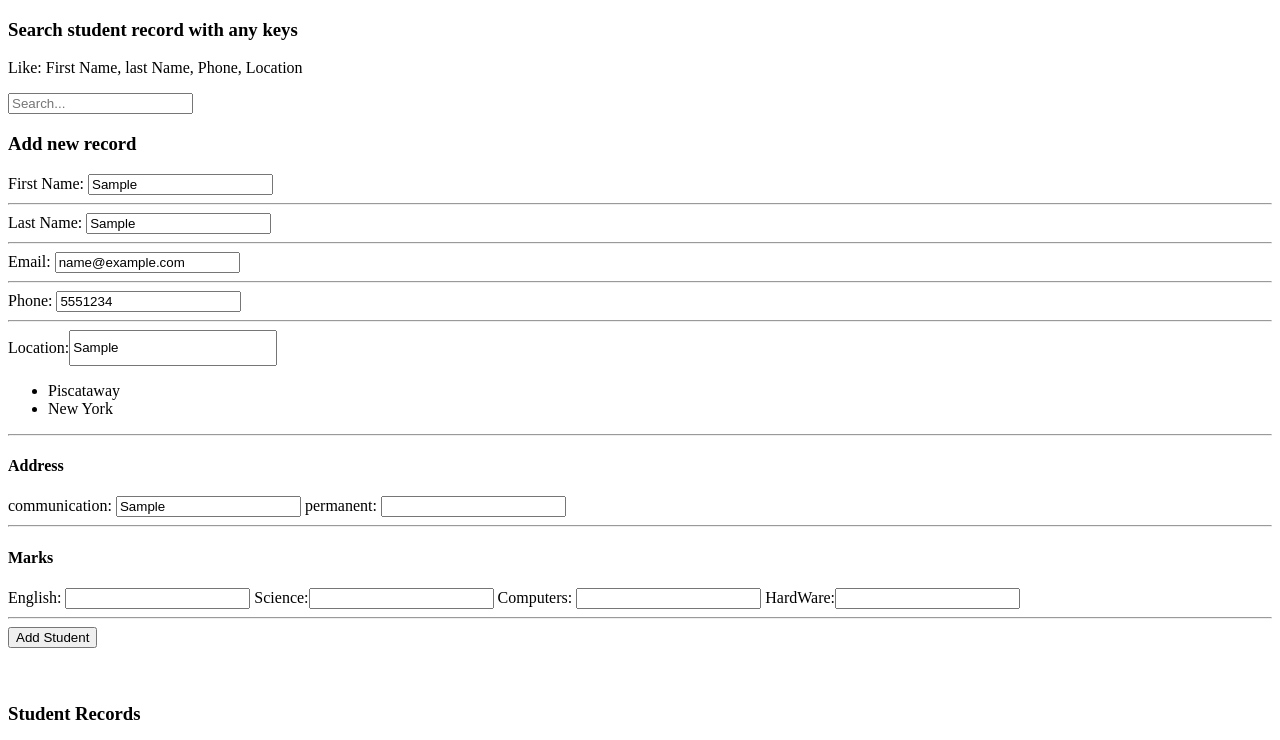
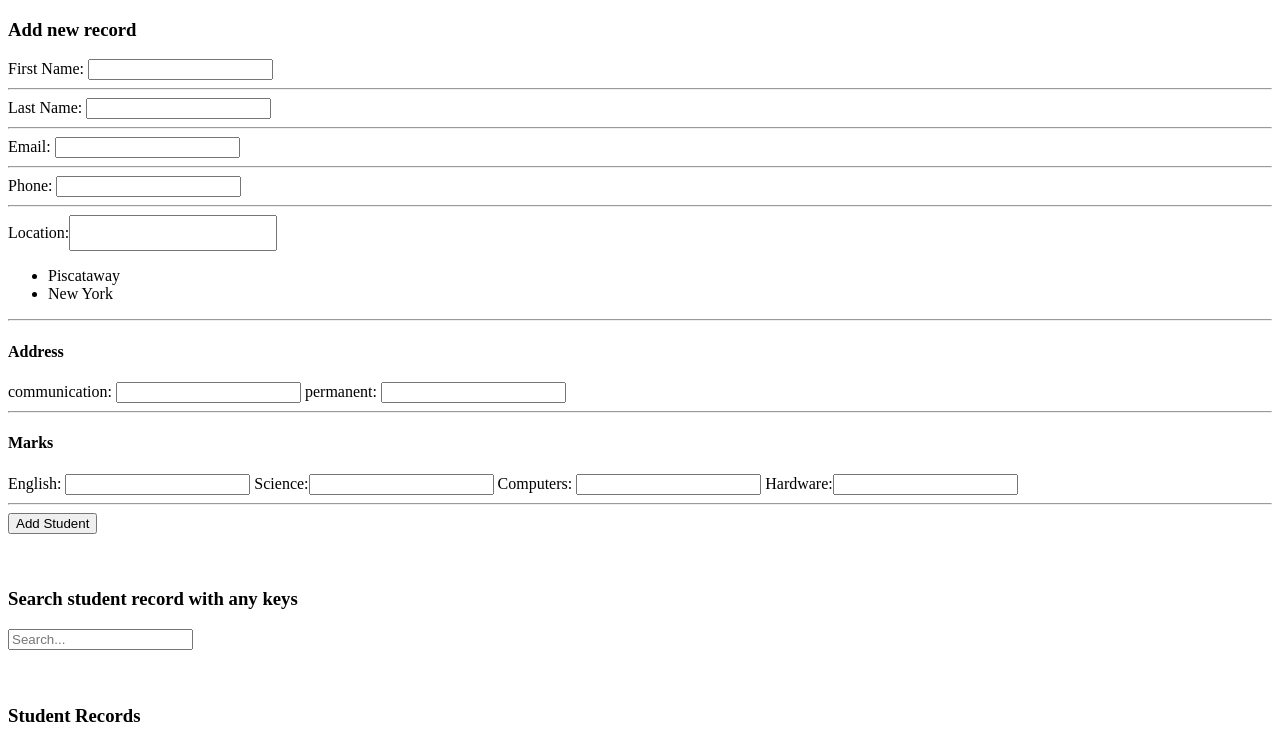
Before and after one commit to roiceliu/It_jQuery, a plain HTML site: page index.html in a window 1280 px wide. Both pictures are taken after typing "Sample", "Sample", "name@example.com", "5551234", "Sample", "Sample" into the empty fields and a click on the button "Add Student". Shown: the top 740 px of the page. Drawn offline with nearby package versions, Linux system fonts and the light colour scheme.

Commit message:
add field finished

```diff
--- a/index.html
+++ b/index.html
@@ -12,13 +12,6 @@
   </head>
   <body>
     <div>
-      <div class="search">
-        <h3>Search student record with any keys</h3>
-        <p>Like: First Name, last Name, Phone, Location</p>
-        <input type="text" id="searchBar" placeholder="Search..." />
-        <!-- <button id="search_btn" onclick="searchRecord()">Search</button> -->
-      </div>
-
       <div class="addNewRecord">
         <h3>Add new record</h3>
         First Name: <input type="text" id="firstname_add" required />
@@ -44,25 +37,40 @@
         </ul>
 
         <hr />
+        <div id="address_add">
           <h4>Address</h4>
           communication: <input type="text" id="communication_add" /> permanent:
           <input type="text" id="permanent_add" />
+        </div>
+
         <hr />
-
+        <div id="marks_add">
           <h4>Marks</h4>
           English: <input type="number" id="english_add" /> Science:<input
             type="text"
             id="science_add"
           />
-        Computers: <input type="number" id="computers_add" /> HardWare:<input
+          Computers: <input type="number" id="computers_add" /> Hardware:<input
             type="text"
             id="hardware_add"
           />
+        </div>
+
         <hr />
+
         <button class="add" onclick="addRecord()">Add Student</button>
         <!-- TODO: marks & address needs to input different -->
       </div>
 
+      <br /><br />
+
+      <div class="search">
+        <h3>Search student record with any keys</h3>
+        <!-- <span>Like: First Name, last Name, Phone, Location</span> -->
+
+        <input type="text" id="searchBar" placeholder="Search..." />
+        <!-- <button id="search_btn" onclick="searchRecord()">Search</button> -->
+      </div>
       <br /><br />
 
       <!-- <button class="btn" id="prev">prev page</button>
--- a/jQueryComponents.js
+++ b/jQueryComponents.js
@@ -1,4 +1,5 @@
 var dropedVal = [];
+var curr_idx = 0;
 $(document).ready(function () {
   $.getJSON("jqueryassignmentdummydata.json", function (data) {
     var arr = [];
@@ -38,16 +39,13 @@ $(document).ready(function () {
       dropedVal.push(ui.draggable.text());
     },
   });
-  //store the droppable value
 });
 
 //display table view
 //TODO: display num should only be # of records show each time, @param startIdx
 function display(DisplayNum) {
   DisplayNum = DisplayNum === undefined ? 10 : DisplayNum;
-  var arr = JSON.parse(localStorage.getItem("studentData"));
-
-  //contruct table view
+  var arr = getStorageData();
   for (let i = 0; i < DisplayNum; i++) {
     let val = arr[i];
 
@@ -123,6 +121,8 @@ function display(DisplayNum) {
   }
 }
 
+// function constructTable(start_idx, numRow) {}
+
 //field to add student record to the local storage: address ==> drag drop multiple input
 //TODO: add locations & multiple records field
 function addRecord() {
@@ -133,6 +133,25 @@ function addRecord() {
   newRecord.phone = $("#phone_add").val();
   newRecord.location = dropedVal;
   dropedVal = [];
+
+  //addresses
+  newRecord.address = {};
+  newRecord.address.communication = $("#communication_add").val();
+  newRecord.address.permanent = $("#permanent_add").val();
+  //marks
+  newRecord.marks = {};
+  newRecord.marks.english = $("#english_add").val();
+  newRecord.marks.science = $("#science_add").val();
+  newRecord.marks.computers = $("#computers_add").val();
+  newRecord.marks.hardware = $("#hardware_add").val();
+
+  //clear input field
+  $(".addNewRecord")
+    .find("input")
+    .each(function () {
+      $(this).val("");
+    });
+
   //FIXME: check if record has important fields filled or not
   const arr = getStorageData();
   // arr.push(newRecord);
@@ -145,8 +164,7 @@ function addRecord() {
 function searchRecord() {
   $("#searchBar").on("keyup", function () {
     var value = $(this).val().toLowerCase();
-    console.log("search", value);
-    $("#myTb tr").filter(function () {
+    $("#myTb>tr").filter(function () {
       $(this).toggle($(this).text().toLowerCase().indexOf(value) > -1);
     });
   });
@@ -159,7 +177,6 @@ function infinityScroll() {
       $(document).height() - $(window).height() - 50 <
       $(window).scrollTop()
     ) {
-      // alert("at bottom");
     }
   });
 }
```
Lines whose indentation alone changed are shown as unchanged.
